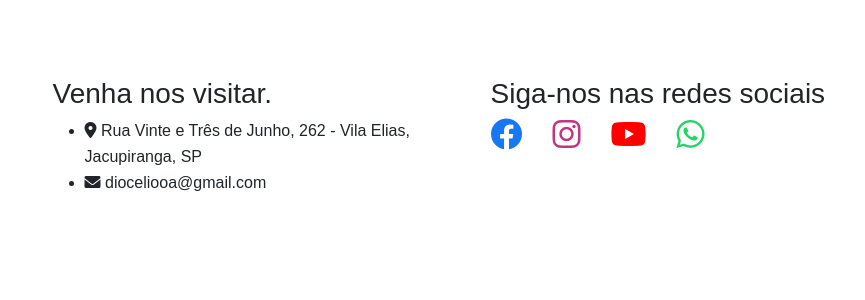
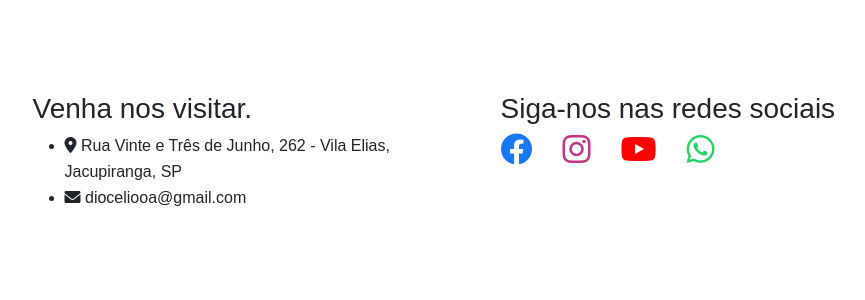
Before and after one commit to RogerioSenac/site_PresbiterianaJacupiranga, a PHP site: page /Assets/includes/footer.php in a window 1280 px wide. Shown: the top 300 px of the page, without its empty margins (165-1030 px from the left). Run offline with PHP 8.4, Linux system fonts and the light colour scheme.

Commit message:
refacture.rogerio-style.css

```diff
--- a/Assets/css/styles.css
+++ b/Assets/css/styles.css
@@ -400,12 +400,14 @@
     position: relative;
     z-index: 2;
     text-align: center;
+    width: 550px;
+    height: 550px;
 }
 
 #mapa::before {
     content: '';
     position: absolute;
-    top: 0;
+    top: 10px;
     left: 0;
     width: 100%;
     height: 100%;
@@ -413,17 +415,7 @@
     z-index: 1;
 }
 /*Estilo para o card do mapa*/
-.card {
-    background: rgba(255, 255, 255, 0.7); /* Fundo branco com transparência */
-    backdrop-filter: blur(10px); /* Efeito de desfoque */
-    border: 1px solid rgba(255, 255, 255, 0.5); /* Borda sutil */
-    border-radius: 8px; /* Arredondar os cantos */
-    transition: transform 0.3s; /* Efeito de transição suave */
-}
 
-.card:hover {
-    transform: scale(1.05); /* Aumenta o tamanho ao passar o mouse */
-}
 
 
 /************************************* Footer ***************************************/
@@ -468,10 +460,19 @@
 }
 
 .card {
+    background: rgba(255, 255, 255, 0.7); /* Fundo branco com transparência */
+    backdrop-filter: blur(10px); /* Efeito de desfoque */
+    border: 1px solid rgba(255, 255, 255, 0.5); /*Borda sutil*/
+    border-radius: 8px; /*Arredondar os cantos*/
+    transition: transform 0.3s; /*Efeito de transição suave*/
     flex:1; /* Cada card ocupa a mesma largura */
-    margin: 0 10px; /* Margem horizontal para espaçamento */
+    margin: 30px; /* Margem horizontal para espaçamento */
+    padding-right: 10px;
 }
 
+.card:hover {
+    transform: scale(1.05); /* Aumenta o tamanho ao passar o mouse */
+}
 
 /* Ícones das redes sociais */
 .social-icons {
```
